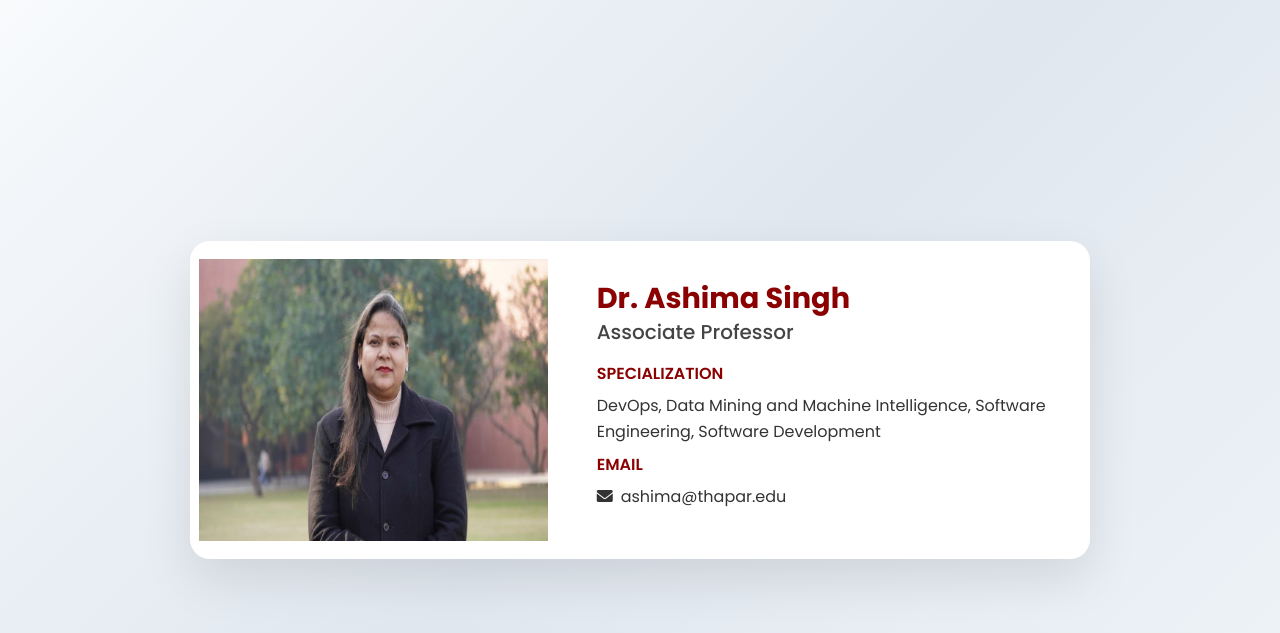
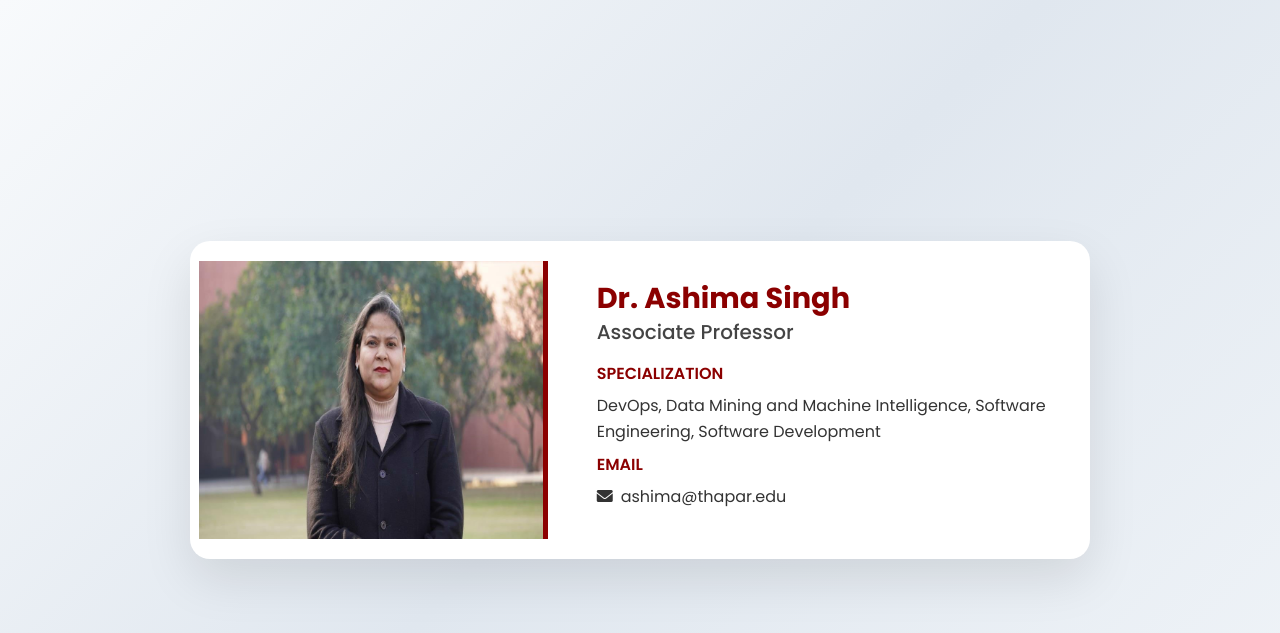
Before and after one commit to lavkush2336/faculty-pool, a PHP site: page /faculty-member.php in a window 1280 px wide. Shown: the top 633 px of the page. Run offline with PHP 8.4, Linux system fonts and the light colour scheme.

Commit message:
changes in faculty-member

```diff
--- a/faculty-member.php
+++ b/faculty-member.php
@@ -59,7 +59,7 @@
       width: 95%;
       height: 100%;
       object-fit: cover;
-      border: none;
+      border-right: 5px solid #8B0000;
     }
 
     .faculty-info {
```
